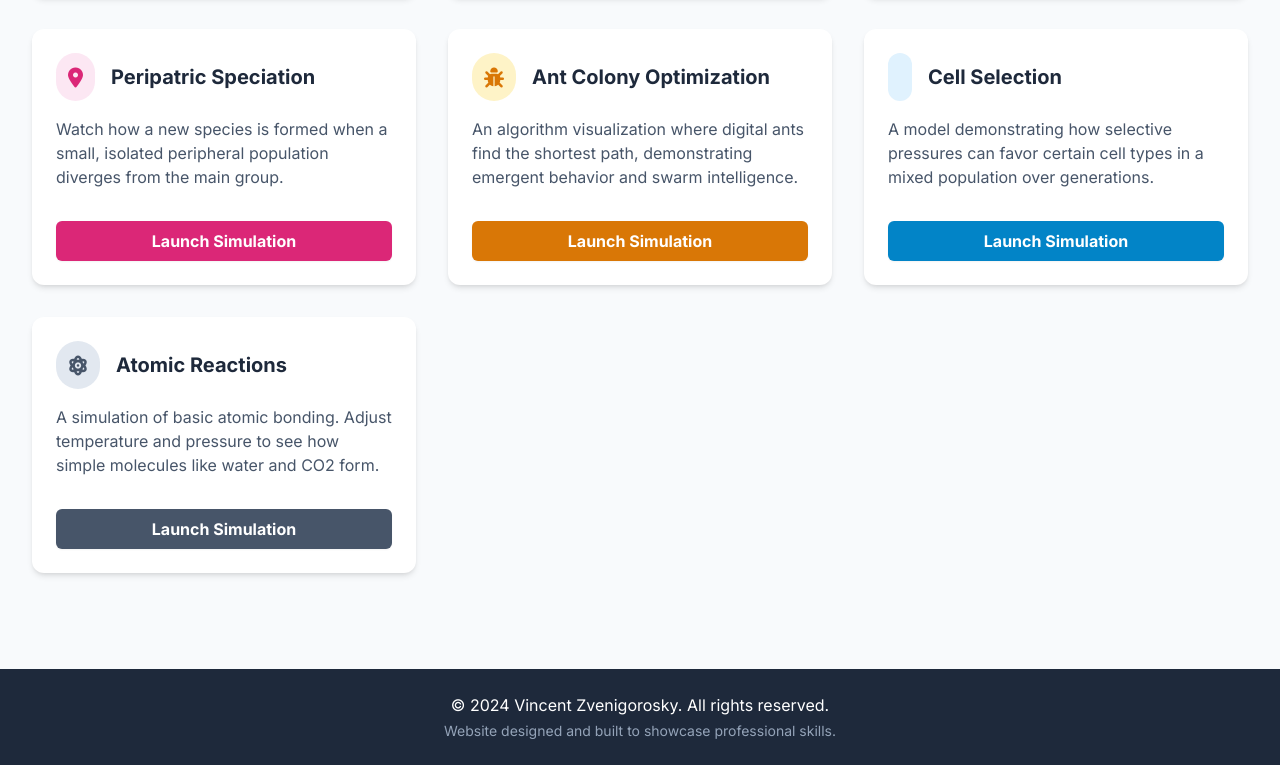
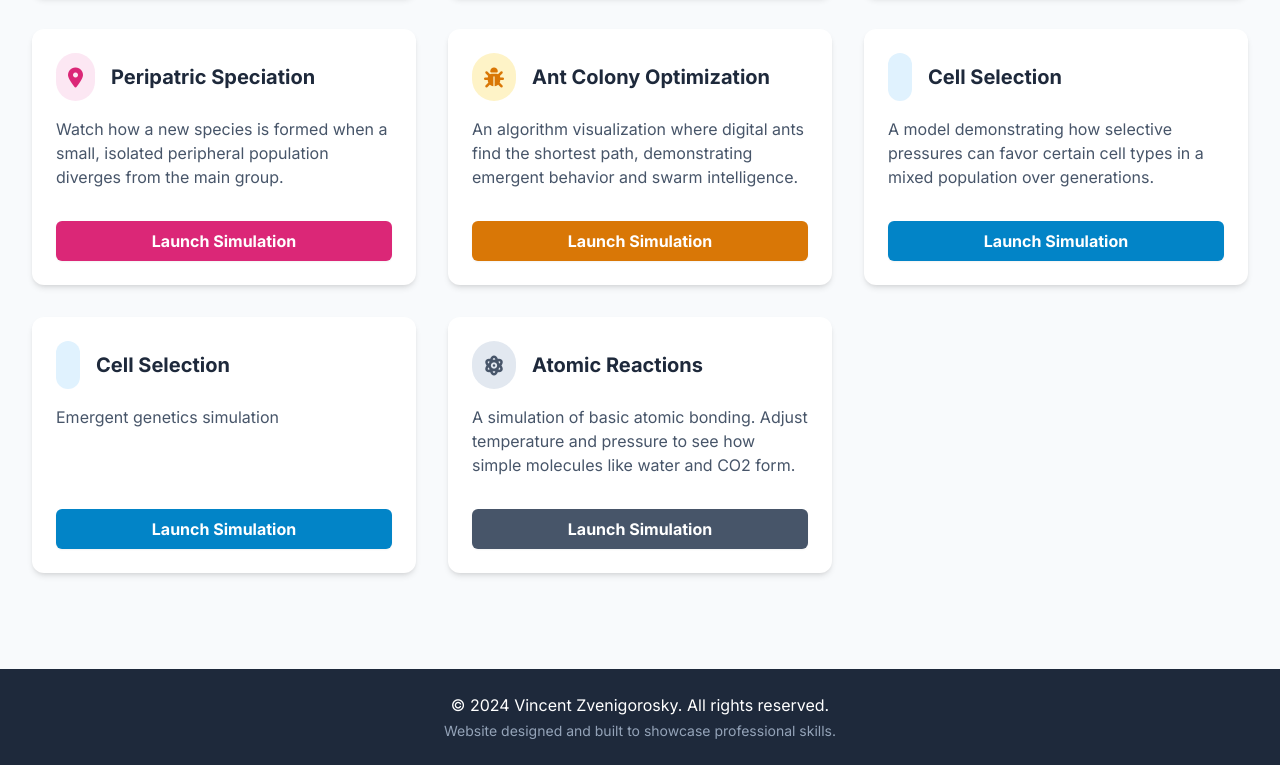
Before and after one commit to vzvenigorosky/personal, a plain HTML site: page simulations.html in a window 1280 px wide. Shown: the part 1037-1802 px from the top of the page. Drawn offline with nearby package versions, Linux system fonts and the light colour scheme.

Commit message:
Update simulations.html

```diff
--- a/simulations.html
+++ b/simulations.html
@@ -205,6 +205,20 @@
                     <a href="simulations/cell-selection.html" class="mt-4 inline-block text-center w-full bg-sky-600 hover:bg-sky-700 text-white font-semibold py-2 px-4 rounded-md shadow-sm transition">Launch Simulation</a>
                 </div>
 
+                                <!-- Card: Cell Selection -->
+                 <div class="card p-6">
+                     <div class="card-content">
+                        <div class="flex items-center mb-4">
+                             <div class="bg-sky-100 text-sky-600 rounded-full p-3 mr-4">
+                                <i class="fas fa-cells fa-lg"></i>
+                            </div>
+                            <h3 class="text-xl font-bold text-slate-800">Cell Selection</h3>
+                        </div>
+                        <p class="text-slate-600 mb-4">Emergent genetics simulation</p>
+                    </div>
+                    <a href="simulations/cell-simulation.html" class="mt-4 inline-block text-center w-full bg-sky-600 hover:bg-sky-700 text-white font-semibold py-2 px-4 rounded-md shadow-sm transition">Launch Simulation</a>
+                </div>
+
                  <!-- Card: Atomic Reactions -->
                 <div class="card p-6">
                      <div class="card-content">
```
